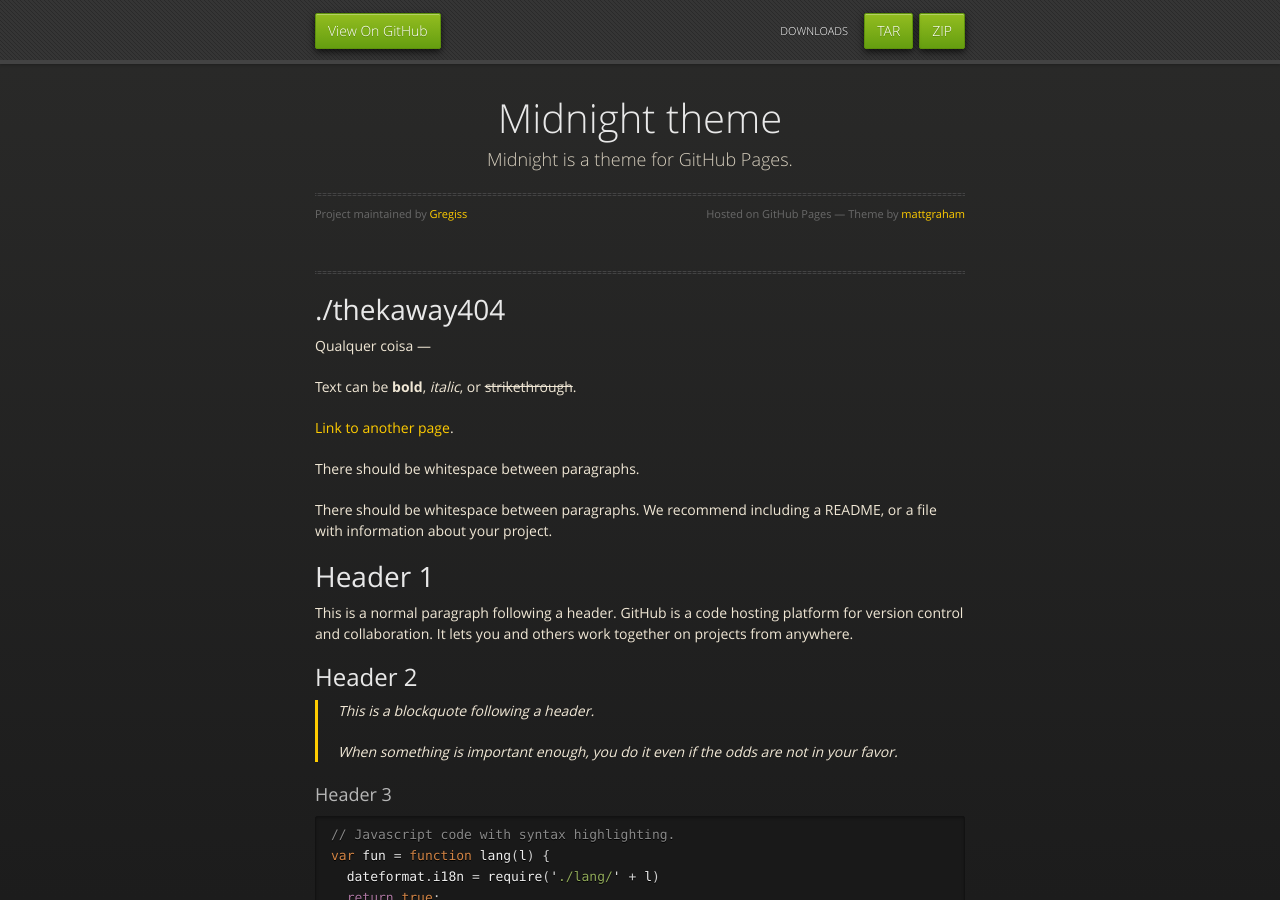
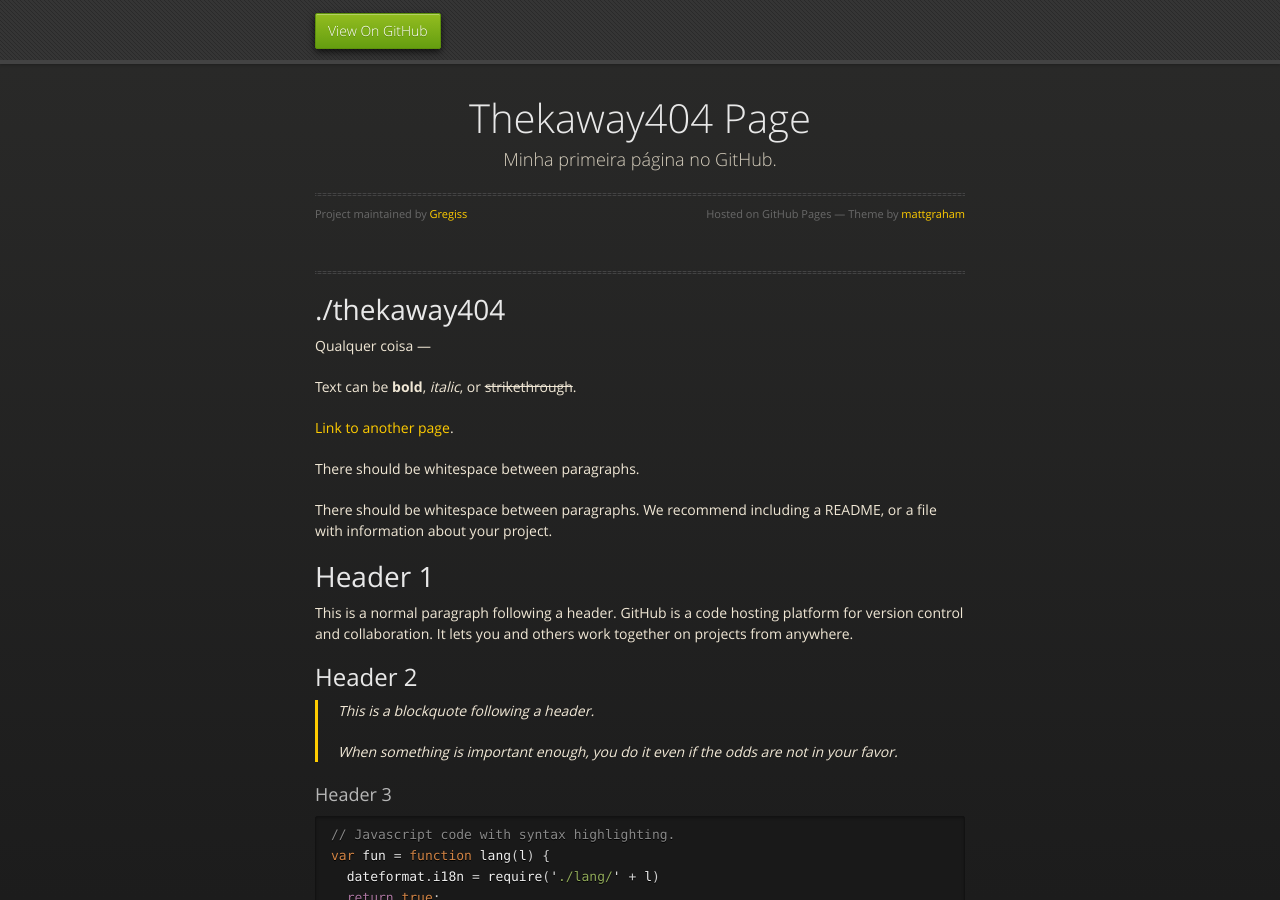
Before and after one commit to Gregiss/thekaway404.github.io, a Jekyll site: the page built from index.md, in a window 1280 px wide and 900 px high. Built offline with Jekyll 4.4.1, drawn with Linux system fonts in a browser that asks for light colours.

Commit message:
Update _config.yml

```diff
--- a/_config.yml
+++ b/_config.yml
@@ -1,5 +1,5 @@
-title: Midnight theme
-description: Midnight is a theme for GitHub Pages.
-show_downloads: true
+title: Thekaway404 Page
+description: Minha primeira página no GitHub.
+show_downloads: false
 google_analytics:
 theme: jekyll-theme-midnight
```
